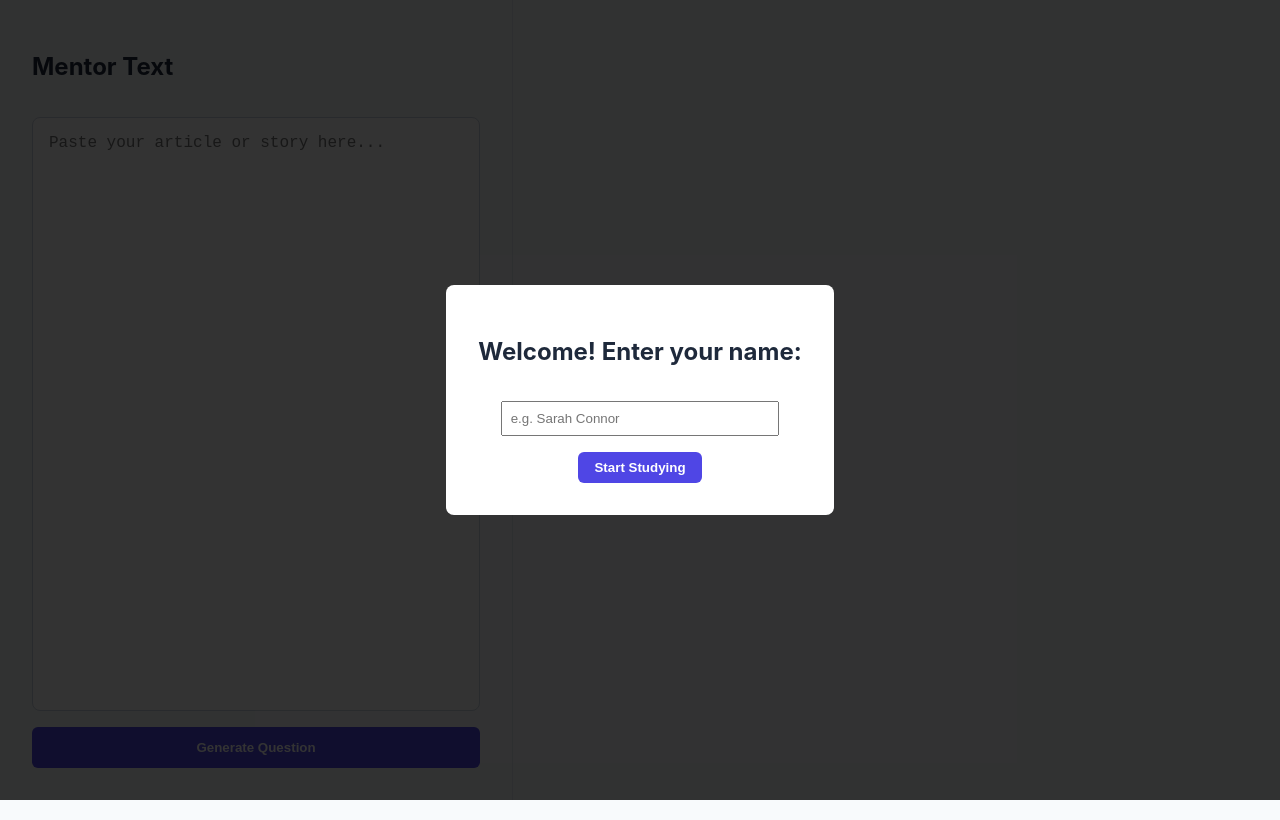
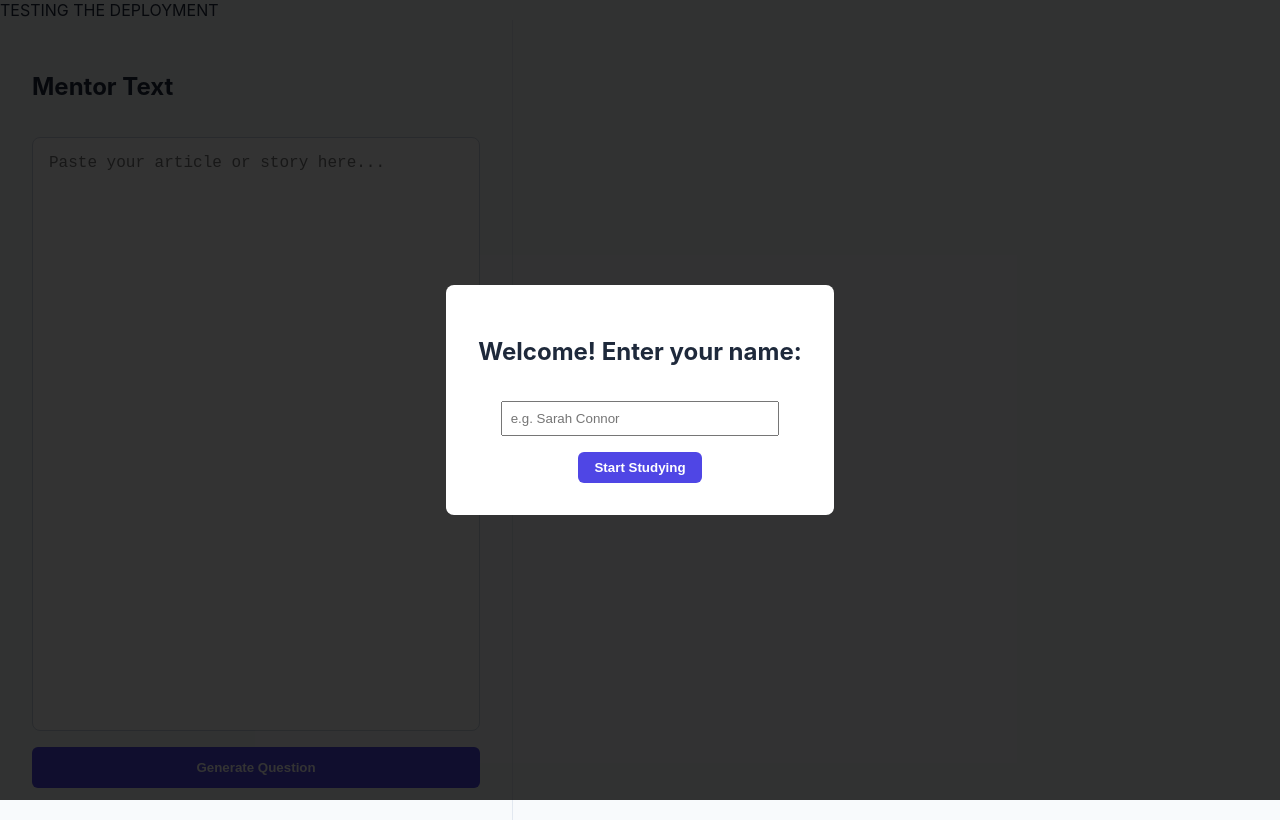
Before and after one commit to LinkVanyali/question-bot, a website: page index.html in a window 1280 px wide. Drawn offline with Linux system fonts and the light colour scheme.

Commit message:
Update index.html

```diff
--- a/index.html
+++ b/index.html
@@ -6,7 +6,7 @@
     <title>Contextual QA Master</title>
     <link rel="stylesheet" href="style.css">
 </head>
-<body>
+<body> TESTING THE DEPLOYMENT
     <div id="loginOverlay" style="position: fixed; inset: 0; background: rgba(0,0,0,0.8); display: flex; justify-content: center; align-items: center; z-index: 50;">
     <div style="background: white; padding: 2rem; border-radius: 8px; text-align: center;">
         <h2>Welcome! Enter your name:</h2>
```
